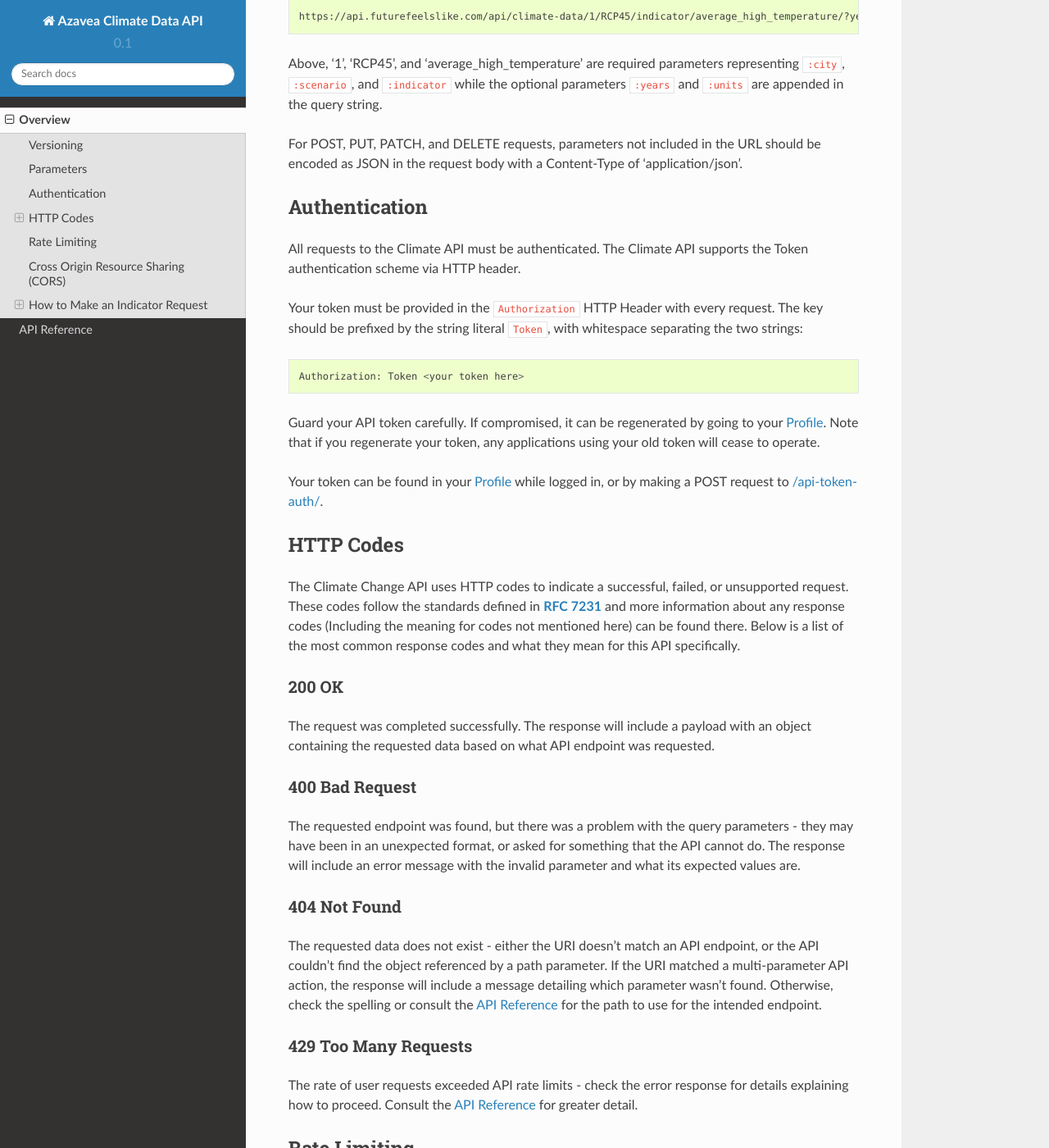
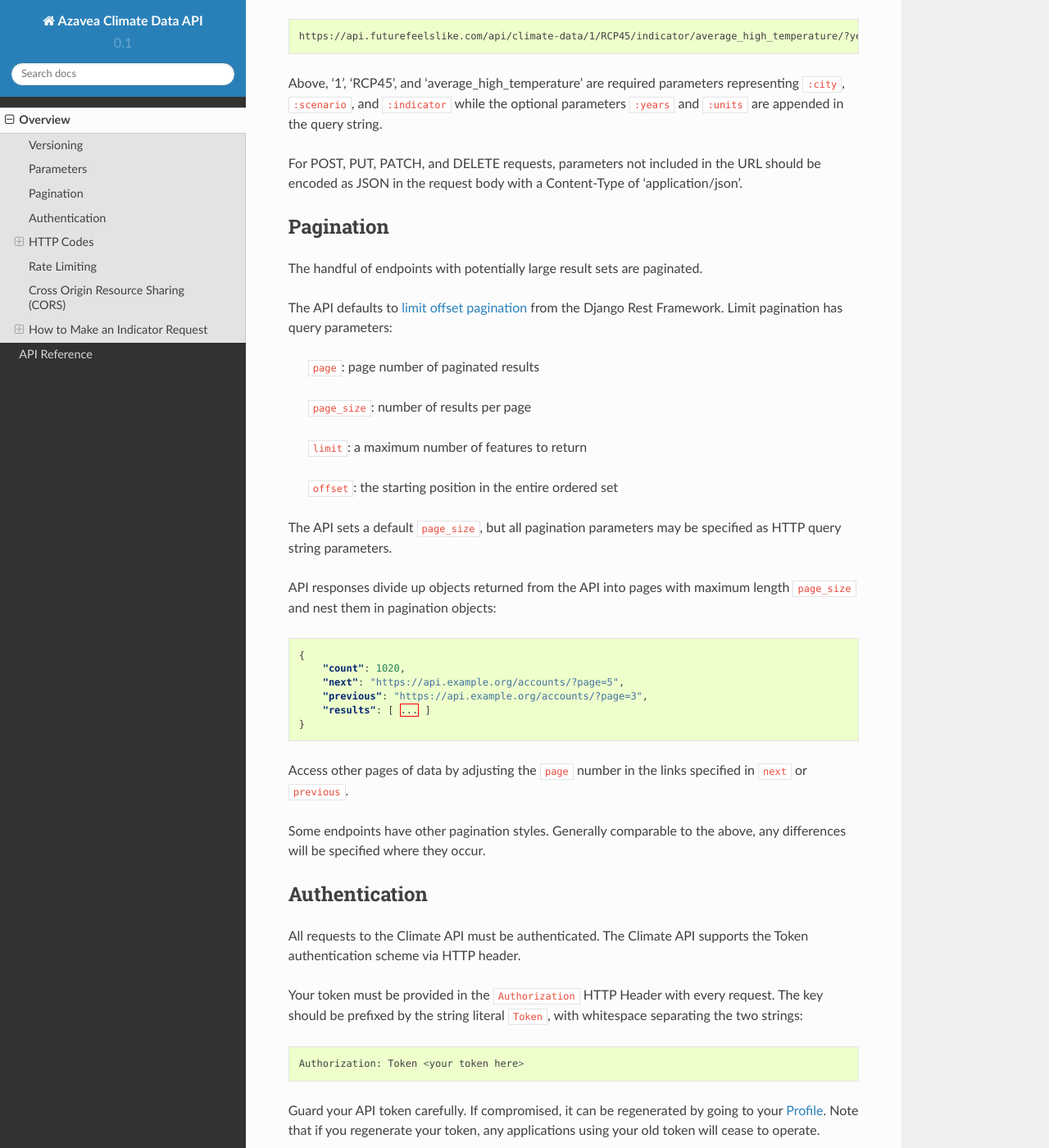
Before and after one commit to azavea/climate-change-api, a Sphinx documentation site: the page built from doc/source/overview.rst, in a window 1280 px wide and 1400 px high, scrolled down 693 px. Shown: the whole window at 82% size. Built offline with Sphinx 7.4.7 and the Read the Docs theme 2.0.0, drawn with Linux system fonts in a browser that asks for light colours.

Commit message:
Reinstate pagination section and account for varying pagination types

```diff
--- a/doc/source/overview.rst
+++ b/doc/source/overview.rst
@@ -14,6 +14,12 @@ Parameters
 ----------
 
 .. include:: overview/parameters.rst
+
+
+Pagination
+----------
+
+.. include:: overview/pagination.rst
 
 
 Authentication
--- /dev/null
+++ b/doc/source/overview/pagination.rst
@@ -0,0 +1,33 @@
+The handful of endpoints with potentially large result sets are paginated.
+
+The API defaults to `limit offset pagination`_ from the Django Rest Framework. Limit pagination has query parameters:
+
+    ``page``: page number of paginated results
+
+    ``page_size``: number of results per page
+
+    ``limit``: a maximum number of features to return
+
+    ``offset``: the starting position in the entire ordered set
+
+
+The API sets a default ``page_size``, but all pagination parameters may be specified as HTTP query string parameters.
+
+API responses divide up objects returned from the API into pages with maximum length ``page_size`` and nest them in pagination objects:
+
+.. code-block:: json
+
+    {
+        "count": 1020,
+        "next": "https://api.example.org/accounts/?page=5",
+        "previous": "https://api.example.org/accounts/?page=3",
+        "results": [ ... ]
+    }
+
+Access other pages of data by adjusting the ``page`` number in the links specified in ``next`` or ``previous``.
+
+Some endpoints have other pagination styles. Generally comparable to the above, any differences will be specified where they occur.
+
+
+.. _`limit offset pagination`: http://www.django-rest-framework.org/api-guide/pagination/#limitoffsetpagination
+.. _`GeoJson paginated`: https://github.com/djangonauts/django-rest-framework-gis#pagination
```
Also changed, not shown: doc/source/api_reference/city.rst (+0 -15 lines), doc/source/openapi/climate_api.yml (+6 -15 lines).
